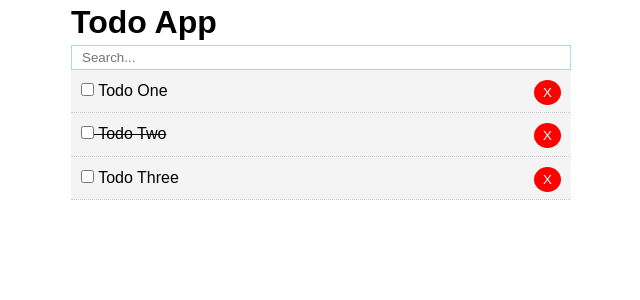
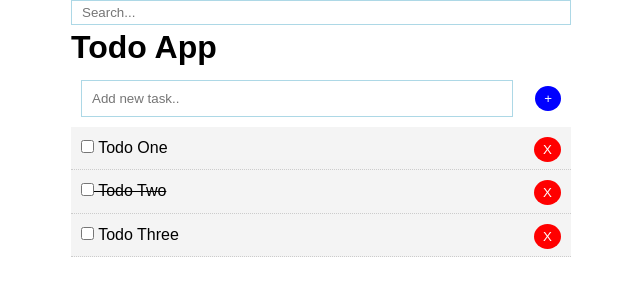
Before and after one commit to CLantigua2/vue-todo-list, a Vue app: page / in a window 1280 px wide. Shown: the top 300 px of the page, without its empty margins (319-959 px from the left). Built offline with nearby package versions, Linux system fonts and the light colour scheme.

Commit message:
added add todo component and functionality

```diff
--- a/src/App.vue
+++ b/src/App.vue
@@ -1,7 +1,8 @@
 <template>
   <div id="app">
+    <FilterSearch v-model="search"/>
     <Header v-bind:header="header"/>
-    <FilterSearch v-model="search"/>
+    <AddTodo v-model="newTodo" @add-todo="addTodo"/>
     <Todos v-bind:todos="filteredTodos" @del-todo="deleteTodo"/>
   </div>
 </template>
@@ -10,12 +11,14 @@
 import Todos from "./components/Todos";
 import Header from "./components/Header";
 import FilterSearch from "./components/FilterSearch";
+import AddTodo from "./components/AddTodo";
 export default {
   name: "app",
   components: {
     Todos,
     Header,
-    FilterSearch
+    FilterSearch,
+    AddTodo
   },
   // state
   data() {
@@ -38,18 +41,21 @@ export default {
         }
       ],
       header: "Todo App",
-      search: ""
+      search: "",
+      newTodo: ""
     };
   },
   methods: {
-    deleteTodo(id) {
+    deleteTodo() {
       this.todos = this.todos.filter(item => item.id !== id);
     },
-    inputChange() {
-      this.todos =
-        this.todos.filter(todo =>
-          todo.toUpperCase().indexOf(this.search.toUpperCase())
-        ) > -1;
+    addTodo() {
+      const currentId = this.todos.length;
+      this.todos.push({
+        id: currentId + 1,
+        title: this.newTodo,
+        completed: false
+      });
     }
   },
   computed: {
--- /dev/null
+++ b/src/components/AddTodo.vue
@@ -0,0 +1,43 @@
+<template>
+  <div class="addTodo">
+    <input
+      type="text"
+      v-bind:value="newTodo"
+      v-on:input="$emit('input', $event.target.value)"
+      placeholder="Add new task.."
+    >
+    <button @click="$emit('add-todo')" class="add">+</button>
+  </div>
+</template>
+
+<script>
+export default {
+  name: "AddTodo",
+  props: ["newTodo"]
+};
+</script>
+
+<style scoped>
+.addTodo {
+  display: flex;
+  flex-direction: row;
+  width: 100%;
+  justify-content: space-between;
+  align-items: center;
+  padding: 10px;
+}
+input {
+  padding: 10px;
+  width: 90%;
+  border: 1px solid lightblue;
+}
+.add {
+  background: blue;
+  color: #fff;
+  border: none;
+  padding: 5px 9px;
+  border-radius: 50%;
+  cursor: pointer;
+  float: right;
+}
+</style>
```
